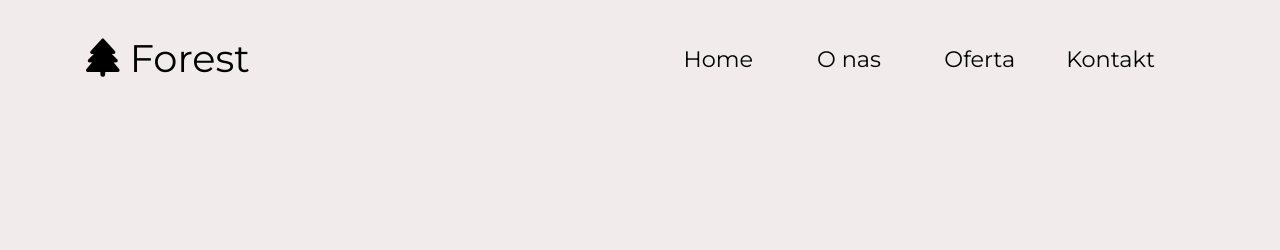
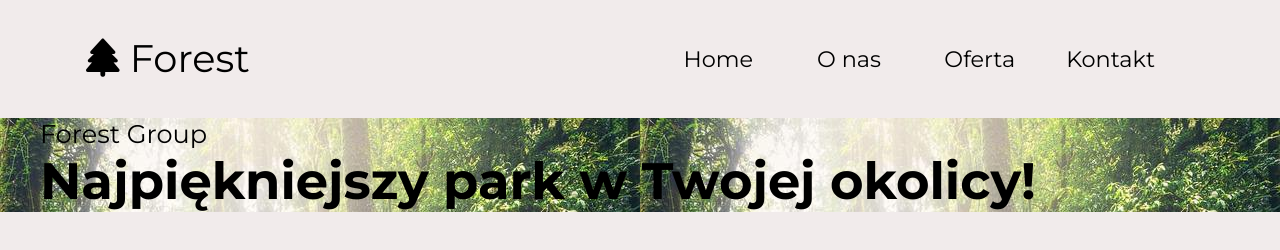
Before and after one commit to lechoos/Forest-Website, a website: page index.html in a window 1280 px wide. Drawn offline with Linux system fonts and the light colour scheme.

Commit message:
created header structure

```diff
--- a/index.html
+++ b/index.html
@@ -5,7 +5,7 @@
     <meta charset="UTF-8">
     <meta http-equiv="X-UA-Compatible" content="IE=edge">
     <meta name="viewport" content="width=device-width, initial-scale=1.0">
-    <title>Forest Website</title>
+    <title>Forest Group</title>
     <link rel="preconnect" href="https://fonts.googleapis.com">
 <link rel="preconnect" href="https://fonts.gstatic.com" crossorigin>
 <link href="https://fonts.googleapis.com/css2?family=Montserrat:wght@400;700&display=swap" rel="stylesheet">
@@ -30,6 +30,13 @@
             </div>
         </div>
 </nav>
+    <header class="header">
+        <div class="wrapper">
+            <p class="header__text">Forest Group</p>
+            <h1 class="header__heading">Najpiękniejszy park w Twojej okolicy!</h1>
+        </div>
+        <div class="header__shadow"></div>
+    </header>
 
     <script src="./dist/js/script.min.js"></script>
 </body>
```
Also changed, not shown: 1 other file.
